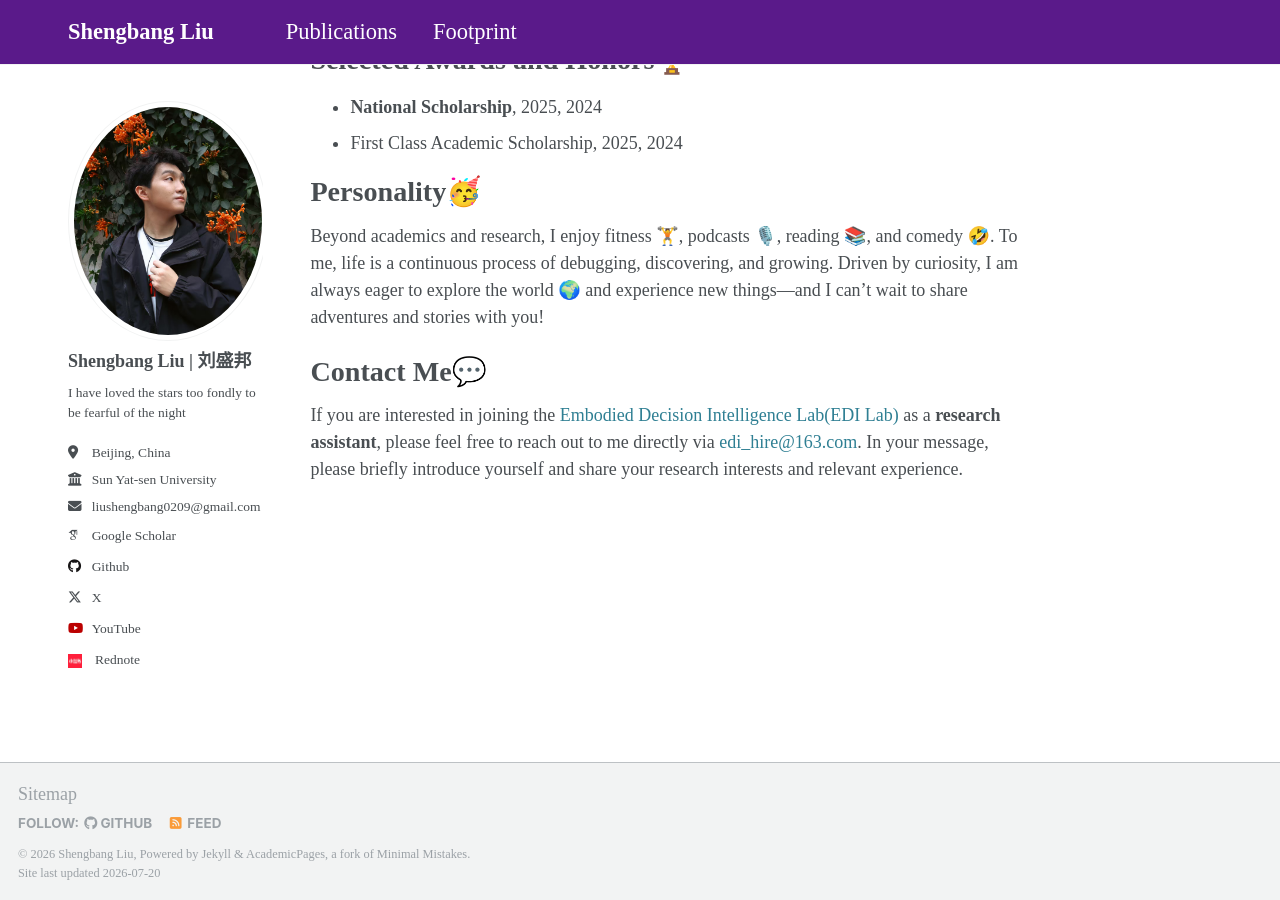
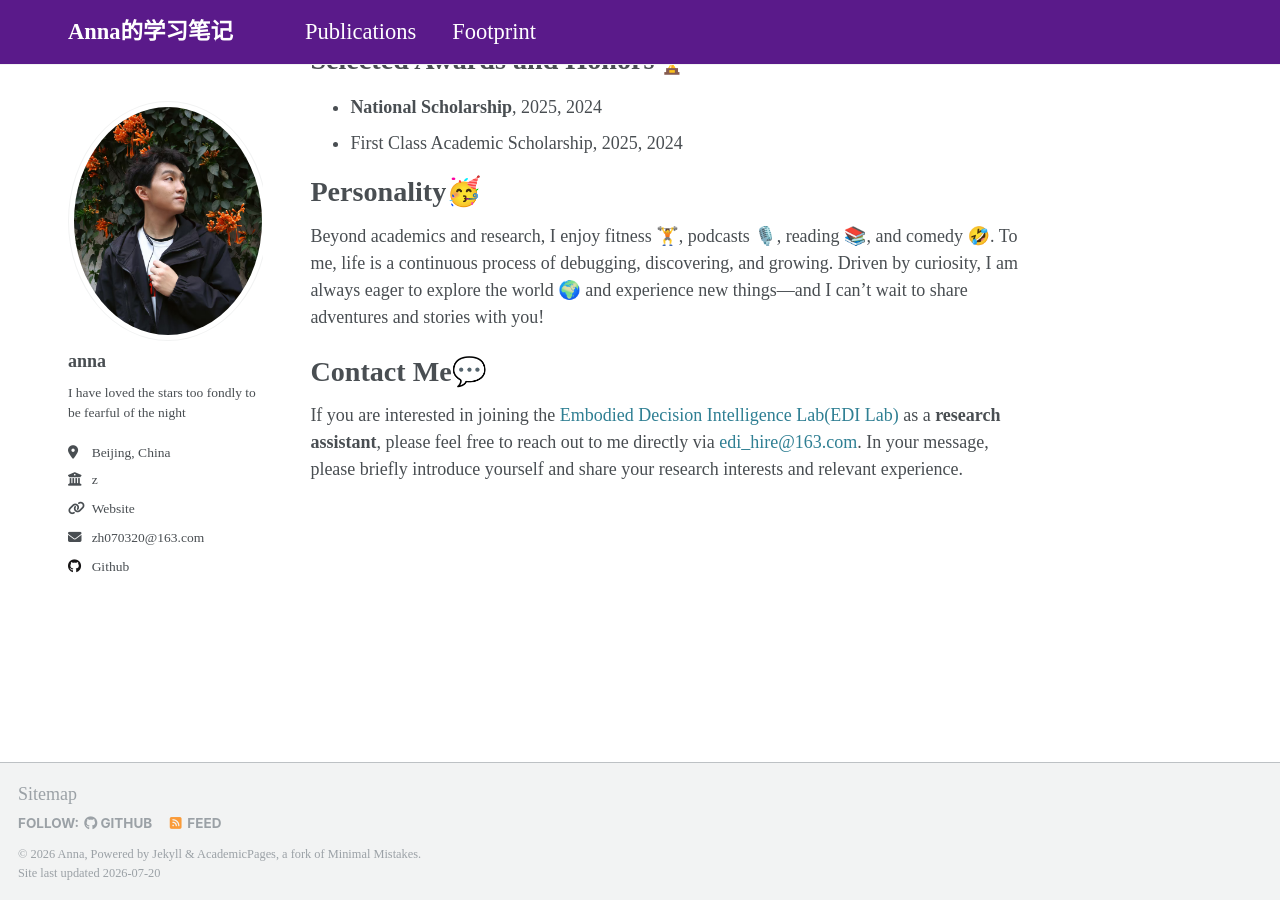
Before and after one commit to 1Anna113/1anna113, a Jekyll site: the page built from _pages/about.md, in a window 1280 px wide and 900 px high, scrolled down 1485 px. Built offline with Jekyll 4.4.1, drawn with Linux system fonts in a browser that asks for light colours; some web fonts are replaced.

Commit message:
Update personal information in _config.yml

```diff
--- a/_config.yml
+++ b/_config.yml
@@ -8,13 +8,13 @@
 
 # Basic Site Settings
 locale                   : "en-US"
-title                    : "Shengbang Liu"
+title                    : "Anna的学习笔记"
 title_separator          : "-"
-name                     : &name "Shengbang Liu"
+name                     : &name "Anna"
 # description              : &description "To see the world,things dangerous to come to,to see behind walls,draw closer,to find each other and to feel.That is the meaning of life."
-url                      : https://liushb9.github.io # the base hostname & protocol for your site e.g. "https://[your GitHub username].github.io"
+url                      : https://1Anna113.github.io # the base hostname & protocol for your site e.g. "https://[your GitHub username].github.io"
 baseurl                  : "" # the subpath of your site, e.g. "/blog"
-repository               : "liushb9/liushb9.github.io"
+repository               : "1anna113.github.io"
 
 # Site Author - The following control what appear as part of the author content on the side bar.
 #               If a field is blank the icon and link will not appear, otherwise it will be shown.
@@ -22,17 +22,17 @@ repository               : "liushb9/liushb9.github.io"
 author:
   # Biographic information
   avatar           : "profile1.png"
-  name             : "Shengbang Liu | 刘盛邦"
+  name             : "anna"
   # pronouns         : "he/him"
   bio              : "I have loved the stars too fondly to be fearful of the night"
   location         : "Beijing, China"
-  employer         : "Sun Yat-sen University"
-  uri              : # URL
-  email            : "liushengbang0209@gmail.com"
+  employer         : "z"
+  uri              : https://1Anna113.github.io
+  email            : "zh070320@163.com"
 
   # Academic websites
   arxiv            : # URL - Update with the correct link to your profile
-  googlescholar    : "https://scholar.google.com/citations?user=21gTfmYAAAAJ&hl=zh-CN&oi=ao"
+  googlescholar    :
   impactstory      : # URL
   orcid            : #"http://orcid.org/yourorcidurl"
   semantic         : # URL
@@ -44,7 +44,7 @@ author:
   bitbucket        : # Username - Update with your username on the site
   codepen          : # Username
   dribbble         : # Username
-  github           : "liushb9"
+  github           : "1Anna113"
   kaggle           : # Username
   stackoverflow    : # User number or user number and name (i.e., use "1" or "1/jeff-atwood")
 
@@ -66,14 +66,14 @@ author:
   steam            : # Username
   telegram         : # URL
   tumblr           : # Username
-  twitter          : "ShengbangLiu"
+  twitter          :
   vine             : # Username
   weibo            : # Username
   wikipedia        : # Username
   xing             : # Username
-  youtube          : "ShengbangLiu"
+  youtube          :
   zhihu            : # Username
-  rednote          : "https://www.xiaohongshu.com/user/profile/63100a69000000001200fff3"
+  rednote          :
 
 # Publication Category - The following the list of publication categories and their headings
 publication_category:
```
